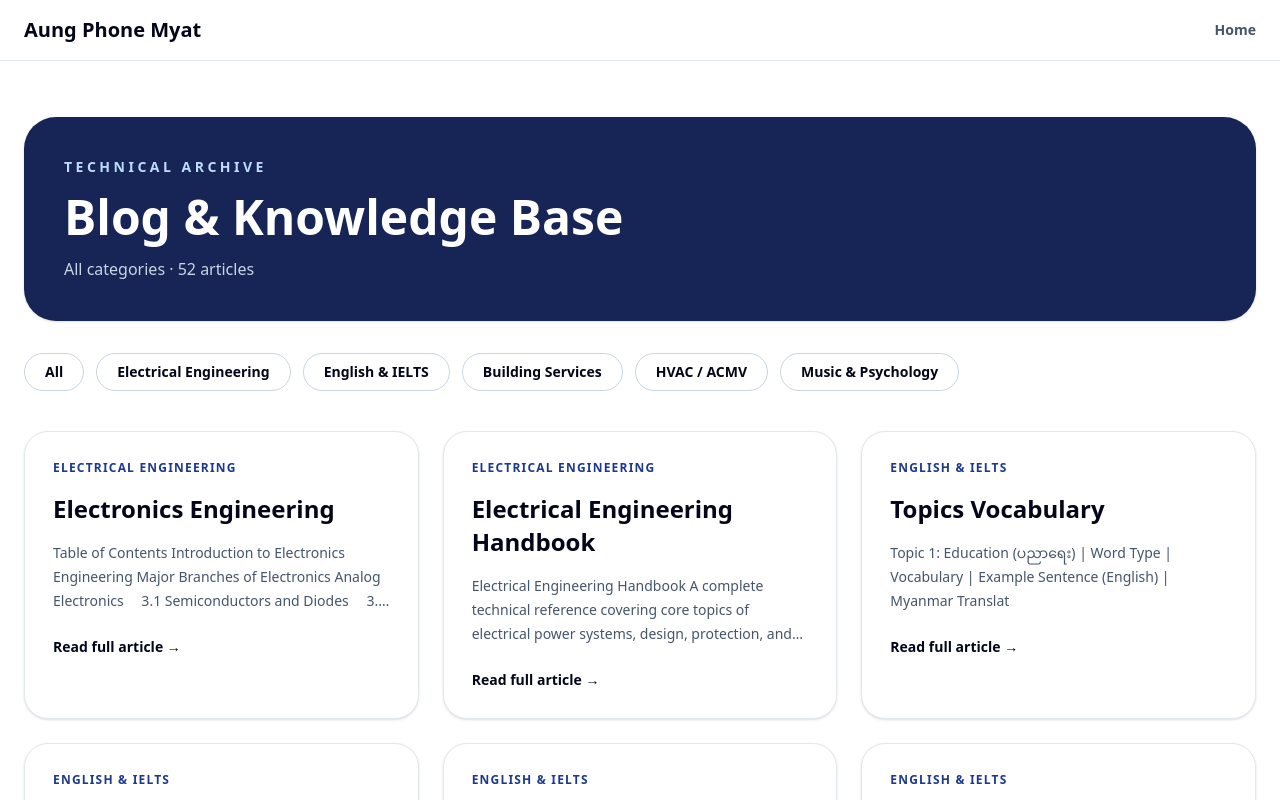
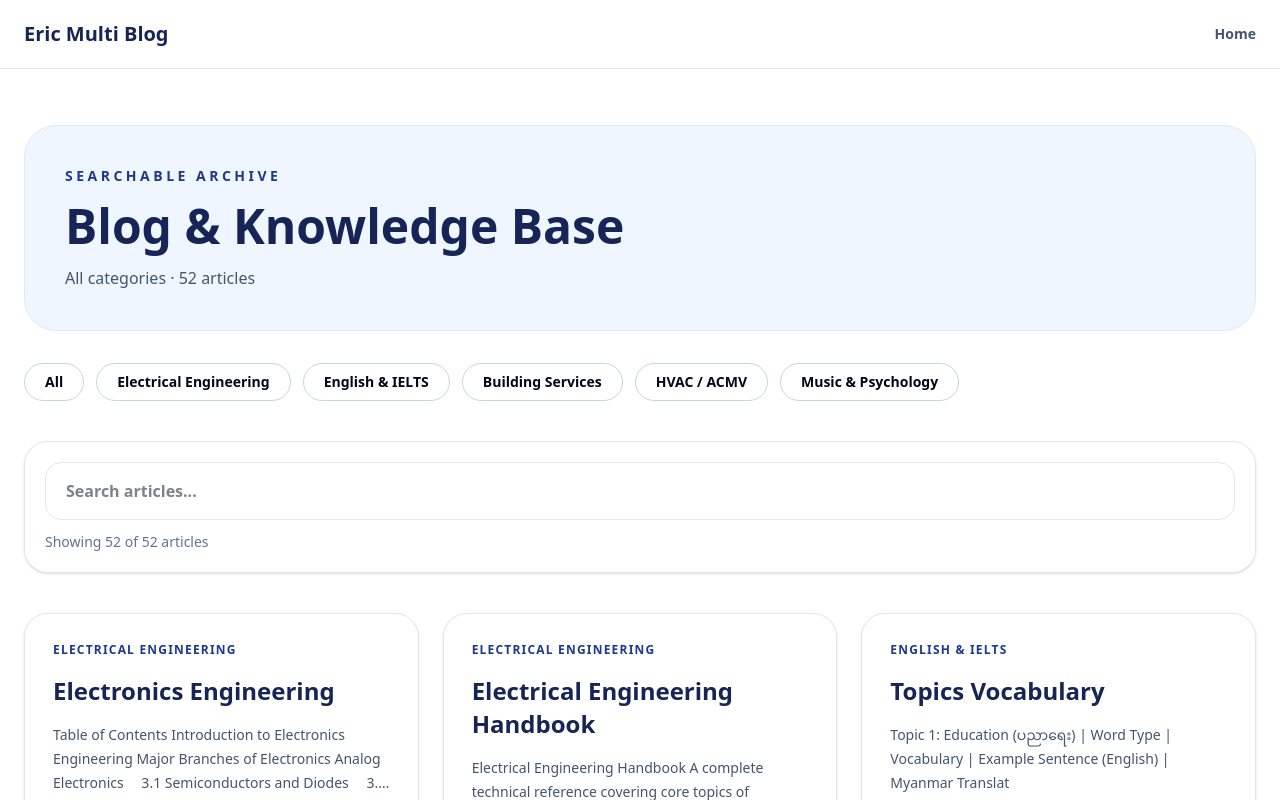
Before and after one commit to Eric9435/eric9435.github.io, a Next.js app: page /blog in a window 1280 px wide. Shown: the top 800 px of the page. Built offline with nearby package versions, Linux system fonts and the light colour scheme.

Commit message:
Add blog search system

```diff
--- a/src/app/blog/page.tsx
+++ b/src/app/blog/page.tsx
@@ -1,4 +1,5 @@
 import { getPosts, getCategories } from "@/lib/posts";
+import BlogSearch from "@/components/BlogSearch";
 
 export default async function BlogPage({
   searchParams,
@@ -8,24 +9,36 @@ export default async function BlogPage({
   const { category: selected } = await searchParams;
   const posts = getPosts();
   const categories = getCategories();
-  const filtered = selected ? posts.filter((post) => post.category === selected) : posts;
+
+  const filtered = selected
+    ? posts.filter((post) => post.category === selected)
+    : posts;
 
   return (
     <main className="min-h-screen bg-white text-slate-950">
-      <nav className="sticky top-0 z-50 border-b border-slate-200 bg-white/90 backdrop-blur">
-        <div className="mx-auto flex max-w-7xl items-center justify-between px-6 py-4">
-          <a href="/" className="text-xl font-extrabold">Aung Phone Myat</a>
-          <a href="/" className="text-sm font-bold text-slate-600 hover:text-blue-900">Home</a>
+      <nav className="sticky top-0 z-50 border-b border-slate-200 bg-white/90 backdrop-blur-xl">
+        <div className="mx-auto flex max-w-7xl items-center justify-between px-6 py-5">
+          <a href="/" className="text-xl font-black text-blue-950">
+            Eric Multi Blog
+          </a>
+
+          <a href="/" className="text-sm font-bold text-slate-600 hover:text-blue-950">
+            Home
+          </a>
         </div>
       </nav>
 
       <section className="mx-auto max-w-7xl px-6 py-14">
-        <header className="rounded-[32px] bg-blue-950 p-10 text-white shadow-sm">
-          <p className="text-sm font-bold uppercase tracking-[0.25em] text-blue-200">
-            Technical Archive
+        <header className="rounded-[2rem] border border-blue-100 bg-blue-50 p-10">
+          <p className="text-sm font-black uppercase tracking-[0.25em] text-blue-900">
+            Searchable Archive
           </p>
-          <h1 className="mt-4 text-5xl font-black">Blog & Knowledge Base</h1>
-          <p className="mt-4 text-slate-300">
+
+          <h1 className="mt-4 text-5xl font-black text-blue-950">
+            Blog & Knowledge Base
+          </h1>
+
+          <p className="mt-4 text-slate-600">
             {selected || "All categories"} · {filtered.length} articles
           </p>
         </header>
@@ -34,6 +47,7 @@ export default async function BlogPage({
           <a href="/blog" className="rounded-full border border-slate-300 bg-white px-5 py-2 text-sm font-bold hover:border-blue-900">
             All
           </a>
+
           {categories.map((category) => (
             <a
               key={category}
@@ -45,21 +59,8 @@ export default async function BlogPage({
           ))}
         </div>
 
-        <div className="mt-10 grid gap-6 md:grid-cols-2 lg:grid-cols-3">
-          {filtered.map((post) => (
-            <a
-              key={post.slug}
-              href={`/blog/${post.slug}`}
-              className="rounded-3xl border border-slate-200 bg-white p-7 shadow-sm transition hover:-translate-y-1 hover:shadow-lg"
-            >
-              <div className="text-xs font-black uppercase tracking-widest text-blue-900">
-                {post.category}
-              </div>
-              <h2 className="mt-4 text-2xl font-black leading-snug">{post.title}</h2>
-              <p className="mt-4 line-clamp-3 text-sm leading-6 text-slate-600">{post.excerpt}</p>
-              <div className="mt-6 text-sm font-black">Read full article →</div>
-            </a>
-          ))}
+        <div className="mt-10">
+          <BlogSearch posts={filtered} />
         </div>
       </section>
     </main>
--- /dev/null
+++ b/src/components/BlogSearch.tsx
@@ -0,0 +1,69 @@
+"use client";
+
+import { useMemo, useState } from "react";
+
+type Post = {
+  slug: string;
+  title: string;
+  category: string;
+  excerpt: string;
+  content: string;
+};
+
+export default function BlogSearch({ posts }: { posts: Post[] }) {
+  const [query, setQuery] = useState("");
+
+  const results = useMemo(() => {
+    const q = query.toLowerCase().trim();
+
+    if (!q) return posts;
+
+    return posts.filter((post) => {
+      const text = `${post.title} ${post.category} ${post.excerpt} ${post.content}`.toLowerCase();
+      return text.includes(q);
+    });
+  }, [query, posts]);
+
+  return (
+    <section>
+      <div className="rounded-3xl border border-slate-200 bg-white p-5 shadow-sm">
+        <input
+          value={query}
+          onChange={(e) => setQuery(e.target.value)}
+          placeholder="Search articles..."
+          className="w-full rounded-2xl border border-slate-200 px-5 py-4 text-base font-semibold outline-none focus:border-blue-900"
+        />
+
+        <p className="mt-3 text-sm text-slate-500">
+          Showing {results.length} of {posts.length} articles
+        </p>
+      </div>
+
+      <div className="mt-10 grid gap-6 md:grid-cols-2 lg:grid-cols-3">
+        {results.map((post) => (
+          <a
+            key={post.slug}
+            href={`/blog/${post.slug}`}
+            className="group rounded-3xl border border-slate-200 bg-white p-7 shadow-sm transition hover:-translate-y-1 hover:border-blue-200 hover:shadow-xl"
+          >
+            <div className="text-xs font-black uppercase tracking-widest text-blue-900">
+              {post.category}
+            </div>
+
+            <h2 className="mt-4 text-2xl font-black leading-snug text-blue-950 group-hover:text-blue-700">
+              {post.title}
+            </h2>
+
+            <p className="mt-4 line-clamp-3 text-sm leading-6 text-slate-600">
+              {post.excerpt}
+            </p>
+
+            <div className="mt-6 text-sm font-black text-blue-950">
+              Read full article →
+            </div>
+          </a>
+        ))}
+      </div>
+    </section>
+  );
+}
```
